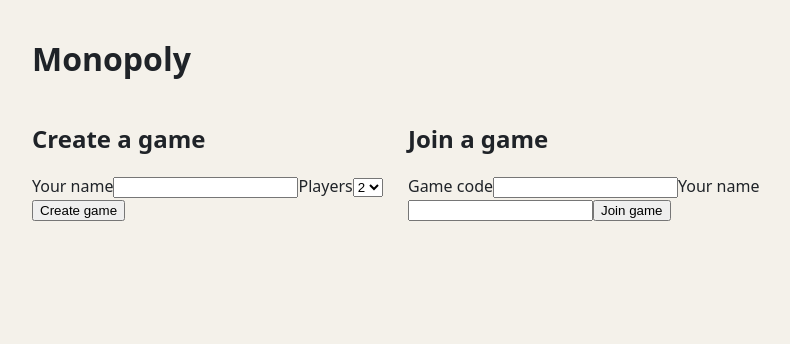
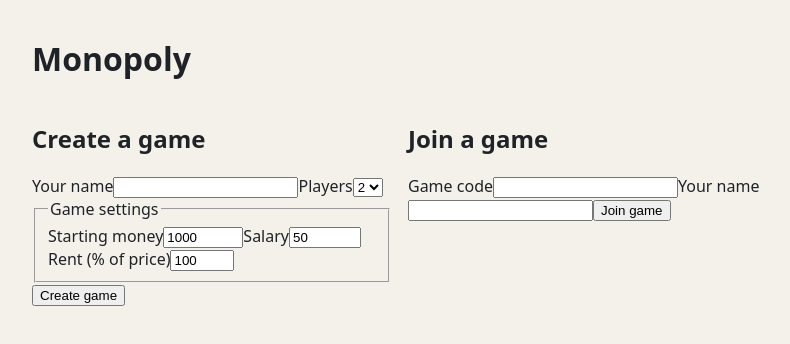
Before and after one commit to victorsantoss/canex-monopoly, a React (Vite) app in the folder frontend/: page / in a window 1280 px wide. Shown: the top 344 px of the page, without its empty margins (240-1030 px from the left). Built offline with nearby package versions, Linux system fonts and the light colour scheme.

Commit message:
feat(web): game settings in the lobby and on the game screen
The create form offers starting money, salary and rent percent pre-filled with the defaults and sends them with the request; the game screen shows the settings in use.

```diff
--- a/frontend/src/api/game-api.ts
+++ b/frontend/src/api/game-api.ts
@@ -1,4 +1,4 @@
-import type { GameState, JoinedGame, TurnPlayed } from './types'
+import type { GameSettings, GameState, JoinedGame, TurnPlayed } from './types'
 
 export class ApiError extends Error {
   readonly status: number
@@ -46,8 +46,8 @@
   })
 }
 
-export function createGame(playerName: string, seats: number): Promise<JoinedGame> {
-  return postJson<JoinedGame>('/api/games', { player_name: playerName, seats })
+export function createGame(playerName: string, seats: number, settings: GameSettings): Promise<JoinedGame> {
+  return postJson<JoinedGame>('/api/games', { player_name: playerName, seats, settings })
 }
 
 export function joinGame(code: string, playerName: string): Promise<JoinedGame> {
--- a/frontend/src/game/game-screen.module.scss
+++ b/frontend/src/game/game-screen.module.scss
@@ -8,6 +8,12 @@
   display: flex;
   align-items: baseline;
   gap: 1rem;
+}
+
+.settings {
+  margin: 0 0 0.5rem;
+  color: #555;
+  font-size: 0.875rem;
 }
 
 .connection {
--- a/frontend/src/game/game-screen.tsx
+++ b/frontend/src/game/game-screen.tsx
@@ -4,6 +4,7 @@
 import type { PlayerSession } from '../session/player-session'
 import { Board } from './board'
 import { EventLog } from './event-log'
+import { describeSettings } from './game-view'
 import styles from './game-screen.module.scss'
 import { InviteBox } from './invite-box'
 import { PlayersPanel } from './players-panel'
@@ -61,6 +62,7 @@
         <h1>Game {state.code}</h1>
         {connectionStatus !== 'open' && <span className={styles.connection}>Reconnecting...</span>}
       </header>
+      <p className={styles.settings}>{describeSettings(state.settings)}</p>
       <Banner state={state} />
       {state.status === 'waiting' && <InviteBox code={state.code} />}
       <div className={styles.layout}>
--- a/frontend/src/game/game-view.ts
+++ b/frontend/src/game/game-view.ts
@@ -1,7 +1,11 @@
-import type { GameState, PlayerId, PlayerView } from '../api/types'
+import type { GameSettings, GameState, PlayerId, PlayerView } from '../api/types'
 
 export function isMyTurn(state: GameState, playerId: PlayerId): boolean {
   return state.status === 'in_progress' && state.current_player_id === playerId
+}
+
+export function describeSettings(settings: GameSettings): string {
+  return `Start ${settings.starting_money} · Salary ${settings.salary} · Rent ${settings.rent_percent}% of price`
 }
 
 const SEAT_COLORS = ['#d1495b', '#00798c', '#edae49', '#6a4c93']
--- a/frontend/src/lobby/create-game-form.tsx
+++ b/frontend/src/lobby/create-game-form.tsx
@@ -11,6 +11,10 @@
 export function CreateGameForm({ onJoined }: CreateGameFormProps) {
   const [name, setName] = useState('')
   const [seats, setSeats] = useState(2)
+  // Kept as text so a field can be cleared while typing; the server validates the bounds.
+  const [startingMoney, setStartingMoney] = useState('1000')
+  const [salary, setSalary] = useState('50')
+  const [rentPercent, setRentPercent] = useState('100')
   const [pending, setPending] = useState(false)
   const [error, setError] = useState<string | null>(null)
 
@@ -19,7 +23,12 @@
     setPending(true)
     setError(null)
     try {
-      onJoined(await createGame(name.trim(), seats))
+      const settings = {
+        starting_money: Number(startingMoney),
+        salary: Number(salary),
+        rent_percent: Number(rentPercent),
+      }
+      onJoined(await createGame(name.trim(), seats, settings))
     } catch (reason) {
       setError(errorMessage(reason))
       setPending(false)
@@ -39,6 +48,39 @@
           </option>
         ))}
       </select>
+      <fieldset>
+        <legend>Game settings</legend>
+        <label htmlFor="create-starting-money">Starting money</label>
+        <input
+          id="create-starting-money"
+          type="number"
+          min={100}
+          max={10000}
+          value={startingMoney}
+          onChange={(e) => setStartingMoney(e.target.value)}
+          required
+        />
+        <label htmlFor="create-salary">Salary</label>
+        <input
+          id="create-salary"
+          type="number"
+          min={0}
+          max={1000}
+          value={salary}
+          onChange={(e) => setSalary(e.target.value)}
+          required
+        />
+        <label htmlFor="create-rent-percent">Rent (% of price)</label>
+        <input
+          id="create-rent-percent"
+          type="number"
+          min={10}
+          max={200}
+          value={rentPercent}
+          onChange={(e) => setRentPercent(e.target.value)}
+          required
+        />
+      </fieldset>
       <button type="submit" disabled={pending}>
         Create game
       </button>
--- a/frontend/src/test-support/game-fixtures.ts
+++ b/frontend/src/test-support/game-fixtures.ts
@@ -20,7 +20,7 @@
 }
 
 export function makePlayer(id: string, name: string, overrides: Partial<PlayerView> = {}): PlayerView {
-  return { id, name, money: 1500, position: 0, is_bankrupt: false, ...overrides }
+  return { id, name, money: 1000, position: 0, is_bankrupt: false, ...overrides }
 }
 
 export function makeState(overrides: Partial<GameState> = {}): GameState {
@@ -30,6 +30,7 @@
     seats: 2,
     current_player_id: 'p1',
     winner_id: null,
+    settings: { starting_money: 1000, salary: 50, rent_percent: 100 },
     board: makeBoard(),
     players: [makePlayer('p1', 'Ana'), makePlayer('p2', 'Bruno')],
     ...overrides,
```
Also changed, not shown: frontend/src/api/types.ts (+7 -0 lines), 2 other files (tests, documents, lock files or other folders).
